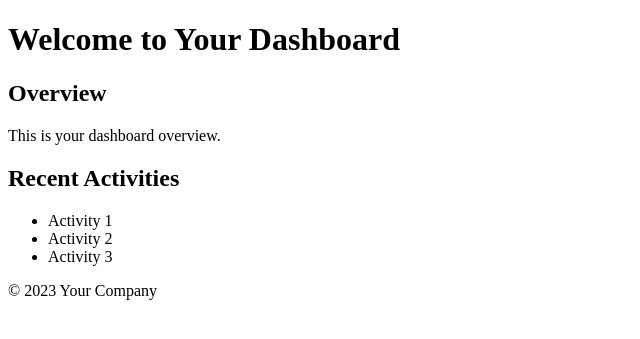
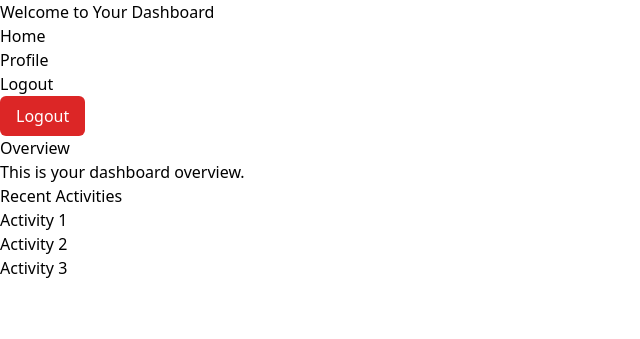
Before and after one commit to randon-23/cm3070final, a Django app: page /dashboard/ in a window 1280 px wide. Shown: the top 339 px of the page, without its empty margins (0-640 px from the left). Run offline with Django 5.2, Linux system fonts and the light colour scheme; some libraries are stand-ins or nearby versions.

Commit message:
Log out implemented in RESTful way

```diff
--- a/cm3070final/accounts_notifs/api.py
+++ b/cm3070final/accounts_notifs/api.py
@@ -14,3 +14,8 @@ def login_api(request):
         login(request, user)
         return Response({'message': 'Login successful!'}, status=status.HTTP_200_OK)
     return Response({'error': 'Invalid credentials'}, status=status.HTTP_401_UNAUTHORIZED)
+
+@api_view(['POST'])
+def logout_api(request):
+    logout(request)
+    return Response({'message': 'Logout successful!'}, status=status.HTTP_200_OK)
--- a/cm3070final/accounts_notifs/forms.py
+++ b/cm3070final/accounts_notifs/forms.py
@@ -63,7 +63,6 @@ class AccountSignupForm(forms.ModelForm):
 
     def save(self, commit=False):
         account = super().save(commit=False)
-        account.set_password(self.cleaned_data['password_1'])
         # if commit:
         #     account.save() # Not committing to the database yet as we need to navigate to volunteer/organization details and collect those so to not create an Account object which is not linked to a Volunteer or Organization object
         return account
--- a/cm3070final/accounts_notifs/urls.py
+++ b/cm3070final/accounts_notifs/urls.py
@@ -1,10 +1,11 @@
 from django.urls import path
 from .views import authentication_view
-from .api import login_api
+from .api import login_api, logout_api
 
 app_name = 'accounts_notifs'
 
 urlpatterns = [
     path('auth/', authentication_view, name='authentication'),
-    path('api/login/', login_api, name='login_api'),
+    path('api/login/', login_api, name='login'),
+    path('api/logout/', logout_api, name='logout'),
 ]
--- a/cm3070final/accounts_notifs/views.py
+++ b/cm3070final/accounts_notifs/views.py
@@ -21,7 +21,7 @@ def authentication_view(request):
                 password = cleaned_data.pop('password_1')
                 cleaned_data.pop('password_2')
                 cleaned_data['password'] = password
-                request.session['account_data'] = form.cleaned_data
+                request.session['account_data'] = cleaned_data
                 print(request.session['account_data'])
 
                 return redirect('signup_final')
--- a/cm3070final/base/templates/base/dashboard.html
+++ b/cm3070final/base/templates/base/dashboard.html
@@ -1,25 +1,31 @@
-<!DOCTYPE html>
-<html lang="en">
-<head>
-    <meta charset="UTF-8">
-    <meta name="viewport" content="width=device-width, initial-scale=1.0">
-    <title>Dashboard</title>
-</head>
-<body>
-    <header>
+{% extends 'base/base.html' %}
+{% load static %}
+{% block title %}Dashboard{% endblock %}
+{% block content %}
+<script src="{% static 'js_frontend-scripts/logout-processes.js' %}"></script>
 <h1>Welcome to Your Dashboard</h1>
-        <nav>
 <ul>
-                <!--
-                    <li><a href="{% url 'dashboard' %}">Home</a></li>
-                    <li><a href="{% url 'profile' %}">Profile</a></li>
-                    <li><a href="{% url 'logout' %}">Logout</a></li>
-                -->
+    <li>Home</li>
+    <li>Profile</li>
+    <li>Logout</li>
 
+    <button
+        hx-post="{% url 'accounts_notifs:logout' %}"
+        hx-trigger="click"
+        hx-target="#logout-modal-content"
+        hx-swap="innerHTML"
+        hx-on::after-request="console.log('HTMX request completed'); showLogoutMessage(event);"
+        hx-headers='{ "X-CSRFToken": "{{ csrf_token }}" }'
+        class="px-4 py-2 bg-red-600 text-white rounded-md hover:bg-red-700">
+        Logout
+    </button>
+    <script>
+        document.addEventListener("htmx:afterRequest", function(event) {
+            console.log("HTMX request fired!", event);
+            showLogoutMessage(event);
+        });
+    </script>
 </ul>
-        </nav>
-    </header>
-    <main>
 <section>
     <h2>Overview</h2>
     <p>This is your dashboard overview.</p>
@@ -32,9 +38,7 @@
         <li>Activity 3</li>
     </ul>
 </section>
-    </main>
-    <footer>
-        <p>&copy; 2023 Your Company</p>
-    </footer>
-</body>
-</html>
+<!-- Modal -->
+{% include 'base/partials/logging-out-modal.html' %}
+
+{% endblock %}
--- /dev/null
+++ b/cm3070final/base/templates/base/partials/logging-out-modal.html
@@ -0,0 +1,14 @@
+{% load static %}
+<div id="logout-modal" class="hidden fixed inset-0 bg-black bg-opacity-50 items-center justify-center z-50">
+    <div class="modal bg-white p-6 rounded-lg shadow-lg max-w-md w-full">
+        <img src="{% static 'images/logging-out.svg' %}" alt="Logging Out" class="w-32 mx-auto mb-4">
+        <div id="logout-modal-content" class="text-center text-lg font-bold text-gray-800">
+            <!-- JSON message will be injected here -->
+        </div>
+        <div class="mt-6 flex justify-end">
+            <a href="{% url 'accounts_notifs:authentication' %}?type=login"
+            class="w-full shadow-xl px-4 py-2 tracking-wide bg-blue-600 text-white text-center rounded-md hover:bg-blue-700 focus:outline-none"
+            style="box-shadow: 0 20px 25px -5px rgba(0, 0, 0, 0.2), 0 10px 10px -5px rgba(0, 0, 0, 0.1);">Go to Login</a>
+        </div>
+    </div>
+</div>
--- a/cm3070final/static/css/output.css
+++ b/cm3070final/static/css/output.css
@@ -596,6 +596,10 @@ video {
   margin-bottom: 0.5rem;
 }
 
+.mb-4 {
+  margin-bottom: 1rem;
+}
+
 .mb-6 {
   margin-bottom: 1.5rem;
 }
@@ -644,10 +648,6 @@ video {
   margin-top: 2rem;
 }
 
-.mb-4 {
-  margin-bottom: 1rem;
-}
-
 .block {
   display: block;
 }
@@ -662,6 +662,10 @@ video {
 
 .grid {
   display: grid;
+}
+
+.hidden {
+  display: none;
 }
 
 .h-4 {
@@ -688,6 +692,10 @@ video {
   min-height: 100vh;
 }
 
+.w-32 {
+  width: 8rem;
+}
+
 .w-36 {
   width: 9rem;
 }
@@ -706,10 +714,6 @@ video {
 
 .w-full {
   width: 100%;
-}
-
-.w-32 {
-  width: 8rem;
 }
 
 .max-w-md {
@@ -827,6 +831,11 @@ video {
 .bg-green-600 {
   --tw-bg-opacity: 1;
   background-color: rgb(22 163 74 / var(--tw-bg-opacity, 1));
+}
+
+.bg-red-600 {
+  --tw-bg-opacity: 1;
+  background-color: rgb(220 38 38 / var(--tw-bg-opacity, 1));
 }
 
 .bg-white {
@@ -988,6 +997,11 @@ video {
   background-color: rgb(21 128 61 / var(--tw-bg-opacity, 1));
 }
 
+.hover\:bg-red-700:hover {
+  --tw-bg-opacity: 1;
+  background-color: rgb(185 28 28 / var(--tw-bg-opacity, 1));
+}
+
 .hover\:underline:hover {
   text-decoration-line: underline;
 }
--- /dev/null
+++ b/cm3070final/static/js_frontend-scripts/logout-processes.js
@@ -0,0 +1,18 @@
+function showLogoutMessage(event) {
+    let response = event.detail.xhr.responseText;
+    try {
+        let data = JSON.parse(response);
+        console.log(data);
+        document.getElementById("logout-modal-content").innerHTML = `<p>${data.message}</p>`;
+
+        let modal = document.getElementById("logout-modal");
+        modal.classList.remove("hidden");
+        modal.classList.add("flex");
+
+        setTimeout(() => {
+            window.location.href = "/accounts/auth/?type=login";
+        }, 2000);
+    } catch (error) {
+        console.error("Invalid JSON response:", response);
+    }
+}
--- a/cm3070final/volunteers_organizations/views.py
+++ b/cm3070final/volunteers_organizations/views.py
@@ -20,7 +20,8 @@ def signup_final(request):
 
     if request.method=='POST' and form.is_valid():
         account = Account(**account_data)
-        account.set_password(account_data.get('password_1'))
+        print(account)
+        account.set_password(account_data.get('password'))
         account.save()
 
         user=form.save(commit=False)
```
Also changed, not shown: cm3070final/static/images/logging-out.svg (added). Lines whose indentation alone changed are shown as unchanged.
